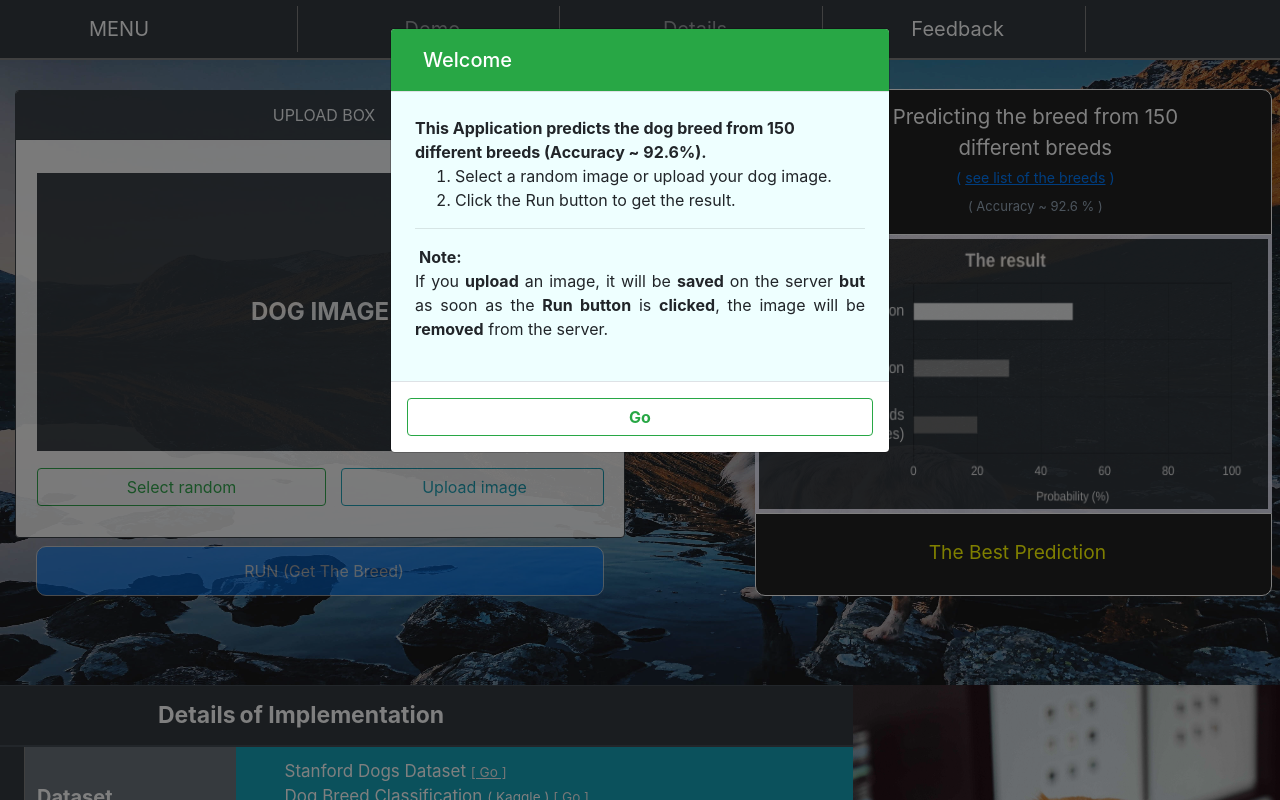
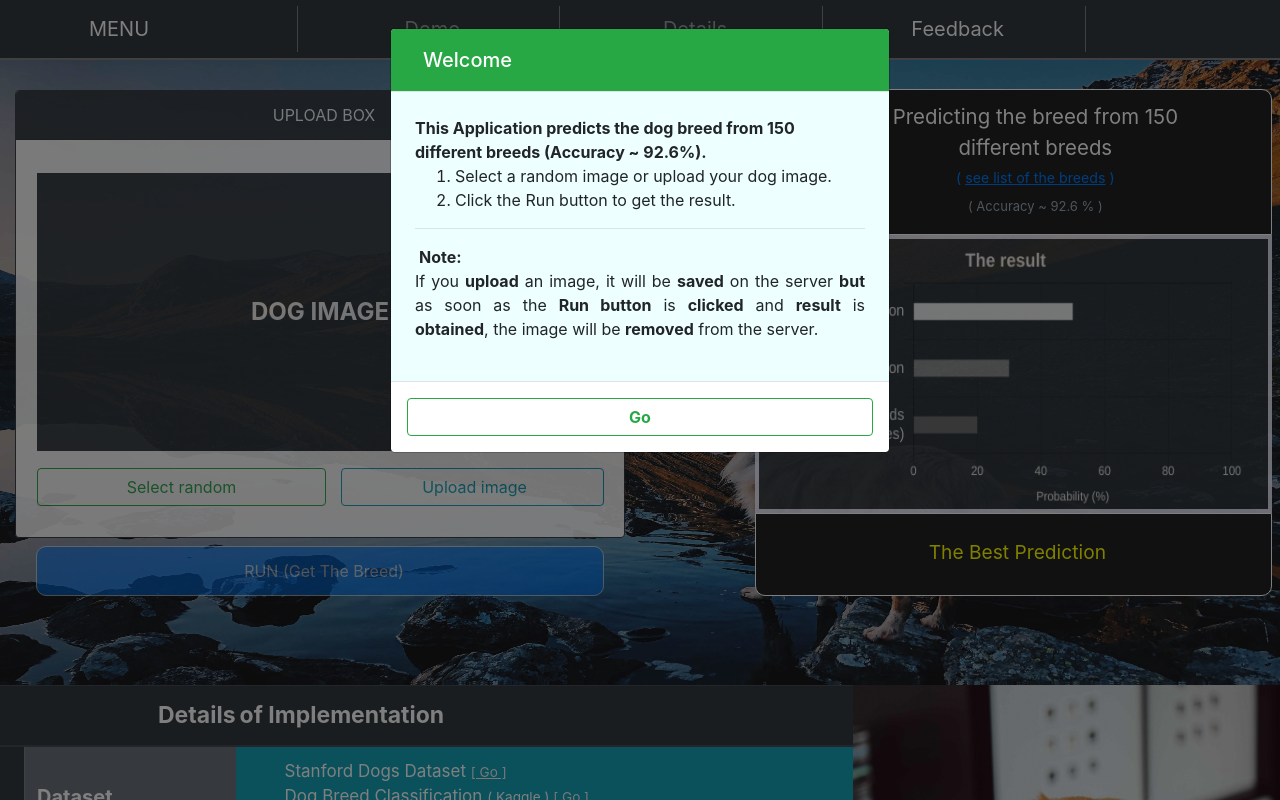
Before and after one commit to amirdy/dog-breed-classification, a Flask app: page / in a window 1280 px wide. Run offline with Flask 2, Linux system fonts and the light colour scheme; some libraries are stand-ins or nearby versions.

Commit message:
Update index.html

```diff
--- a/Web_App/templates/index.html
+++ b/Web_App/templates/index.html
@@ -901,7 +901,8 @@
 				<i class="far fa-lightbulb pr-1" ></i>
 				<b>Note:</b> <br>
 				<p style="text-align:justify">
-				If you <b>upload</b> an image, it will be <b>saved</b> on the server <b>but</b> as soon as the <b>Run button</b> is <b>clicked</b>,
+				If you <b>upload</b> an image, it will be <b>saved</b> on the server <b>but</b> as soon as the <b>Run button</b> is <b>clicked</b>
+				and <b>result</b> is <b>obtained</b>,
 				the image will be <b>removed</b> from the server.
 				</p>
 
```
